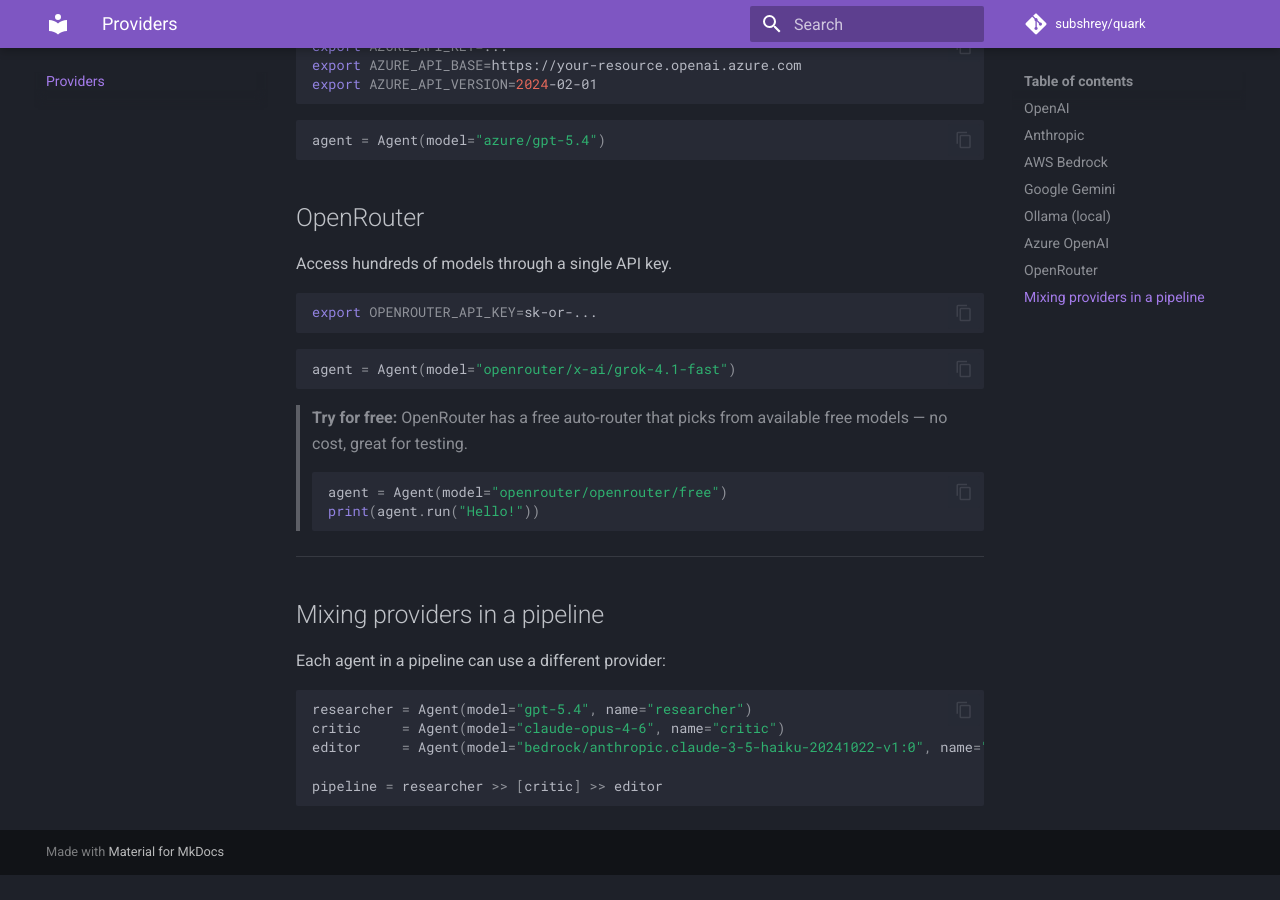
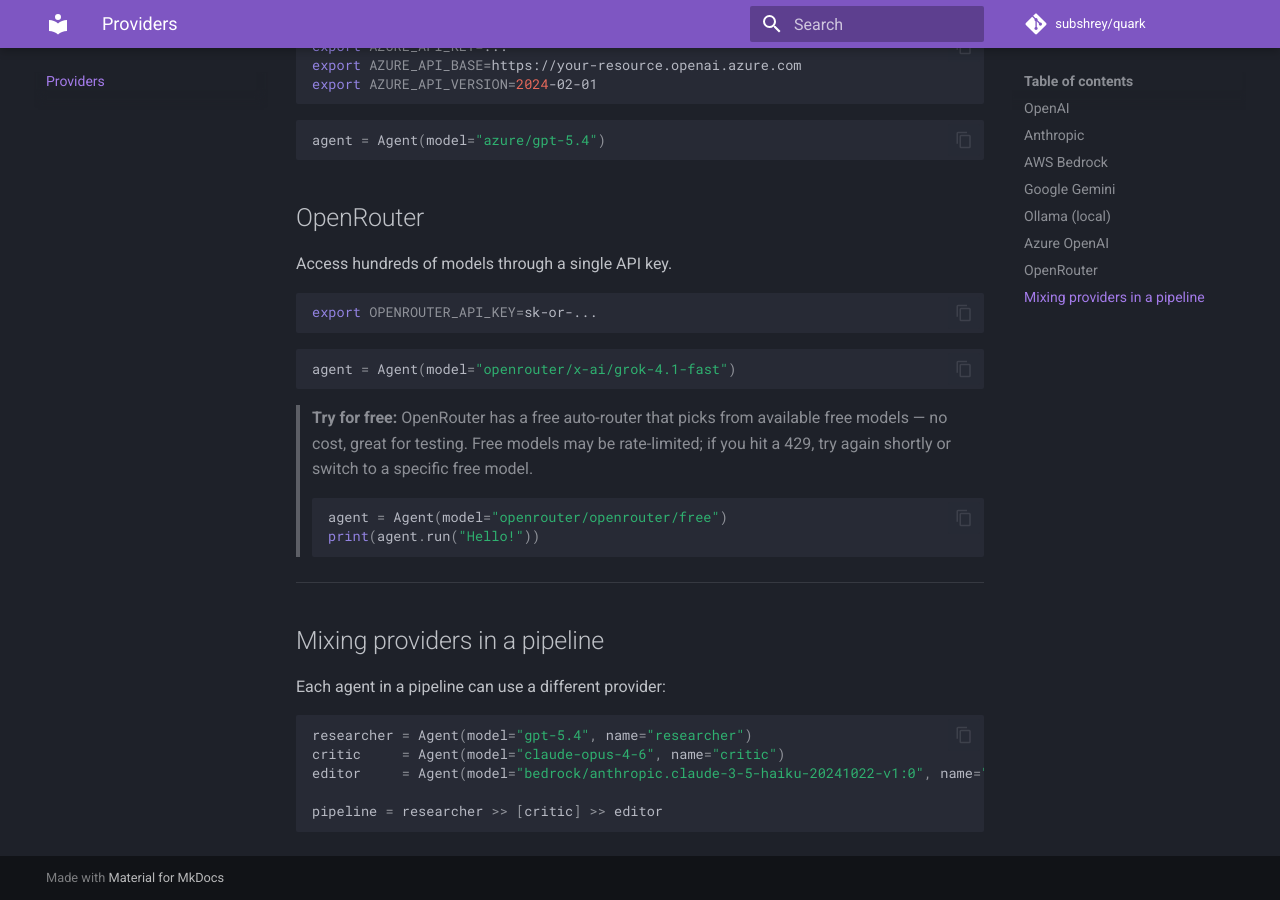
Before and after one commit to awslabs/quark-agents, an MkDocs documentation site: the page built from docs/providers.md, in a window 1280 px wide and 900 px high, scrolled down 1632 px. Built offline with MkDocs 1.6.1 and Material for MkDocs 9.7.7, drawn with Linux system fonts in a browser that asks for light colours; before the commit the page ends 2507 px from its top, so only the background shows below that.

Commit message:
Add rate limit note to OpenRouter free models

````diff
--- a/docs/providers.md
+++ b/docs/providers.md
@@ -94,7 +94,7 @@
 agent = Agent(model="openrouter/x-ai/grok-4.1-fast")
 ```
 
-> **Try for free:** OpenRouter has a free auto-router that picks from available free models — no cost, great for testing.
+> **Try for free:** OpenRouter has a free auto-router that picks from available free models — no cost, great for testing. Free models may be rate-limited; if you hit a 429, try again shortly or switch to a specific free model.
 >
 > ```python
 > agent = Agent(model="openrouter/openrouter/free")
````
